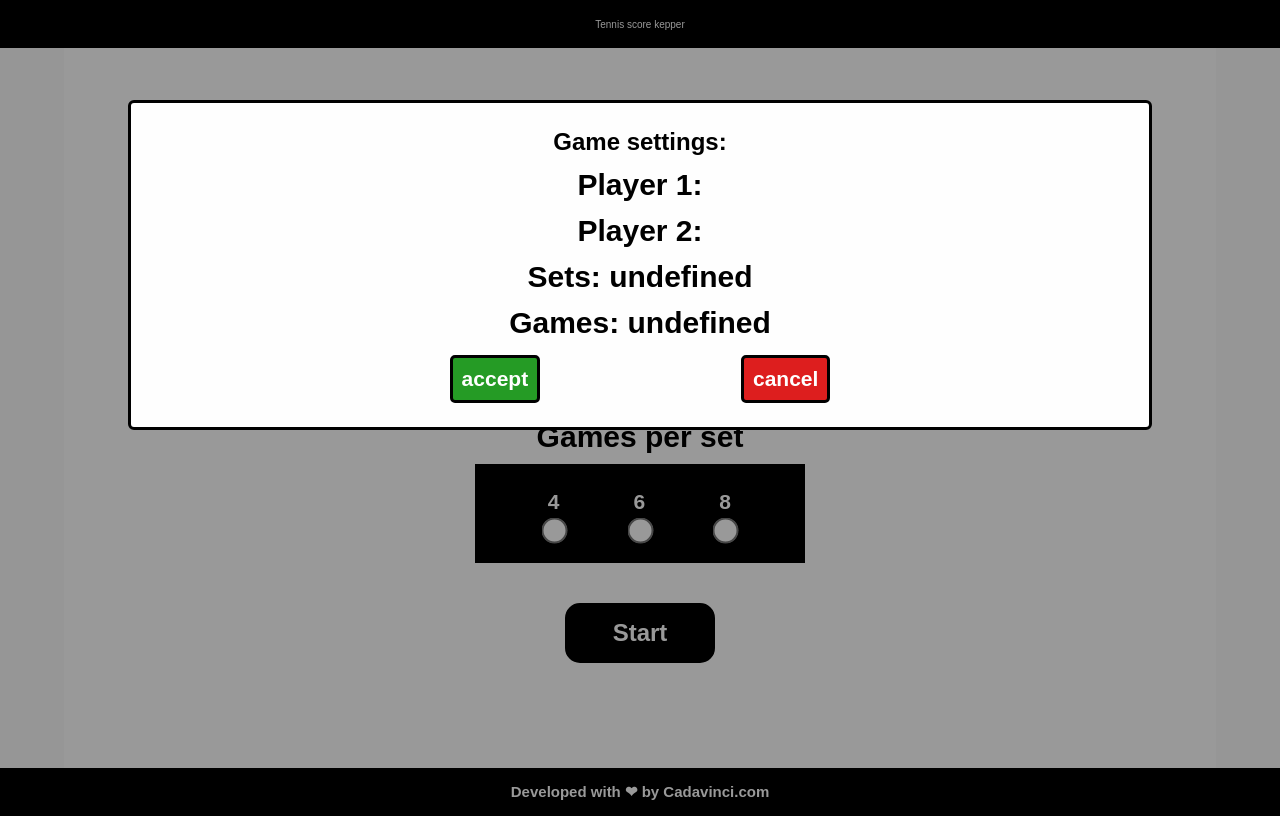
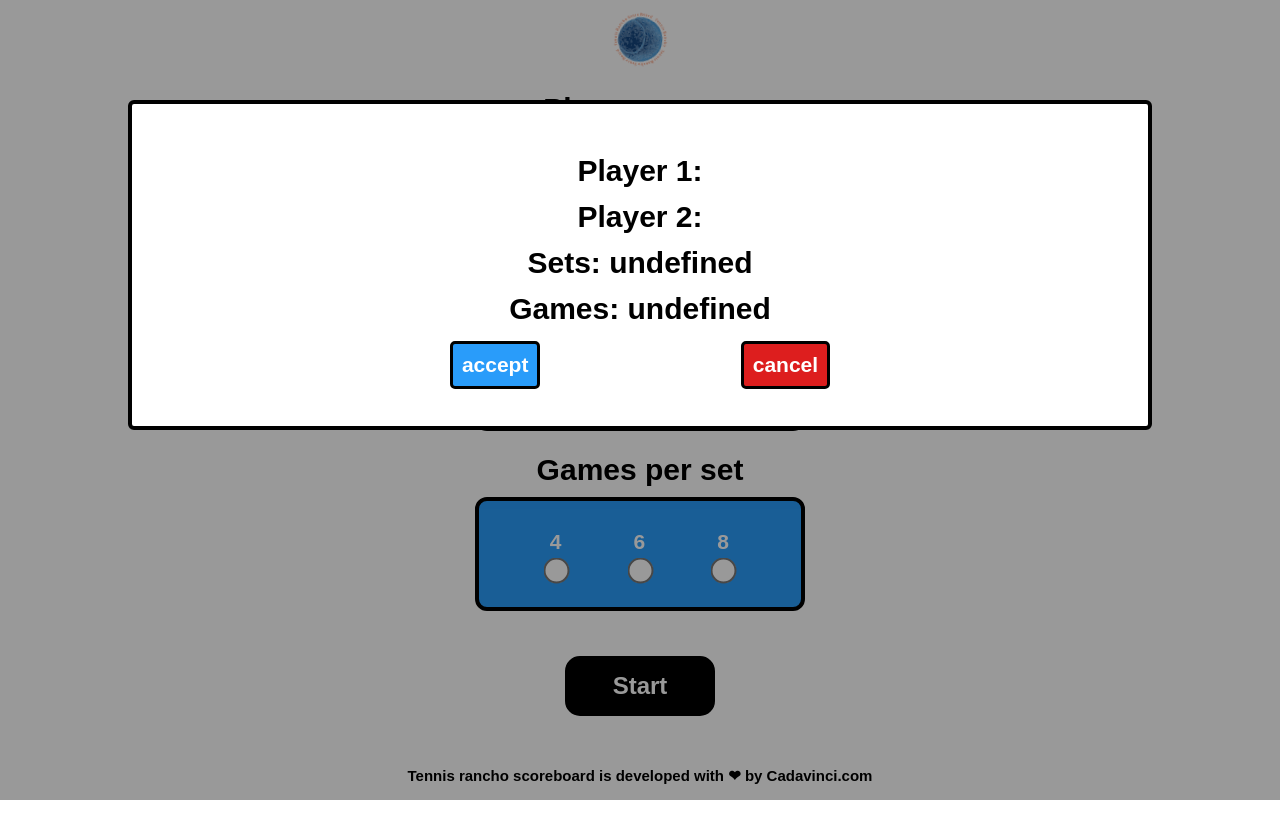
Before and after one commit to cadavincito/Tennis-Score-Keeper, a plain HTML site: page index.html in a window 1280 px wide. Both pictures are taken after a click on the button "Start". Drawn offline with Linux system fonts and the light colour scheme.

Commit message:
a bunch done

```diff
--- a/index.html
+++ b/index.html
@@ -4,24 +4,24 @@
     <meta charset="UTF-8" />
     <meta http-equiv="X-UA-Compatible" content="IE=edge" />
     <meta name="viewport" content="width=device-width, initial-scale=1.0" />
+    <link rel="shortcut icon" href="assets/img/ball-01.svg" type="image/x-icon">
     <link rel="stylesheet" href="indexStyle.css" />
-    <title>Topspin keeper</title>
+    <title>Tennis rancho</title>
   </head>
   <body>
-    <header>Tennis score kepper</header>
+    <header><a href="info.html"><img src="assets/img/tennisrancho-01.svg" alt="tennis ball"></a></header>
     <main>
       <section class="gameSetup">
         <!-- The Modal -->
         <div id="myModal" class="modal">
           <!-- Modal content -->
           <div class="modal-content">
-            <h1 style="font-size: 2.4rem">Game settings:</h1>
             <h2 id="settingP1"></h2>
             <h2 id="settingP2"></h2>
             <h2 id="settingSets"></h2>
             <h2 id="settingGames"></h2>
             <div class="botones">
-              <button  style="background-color: rgb(37, 155, 37)"><a href="app.html" style="text-decoration: none;color:white">accept</a></button>
+              <button  style="background-color: #088dfadc"><a href="app.html" style="text-decoration: none;color:white">accept</a></button>
               <button style="background-color: rgb(221, 30, 30)" id="cancel">
                 cancel
               </button>
@@ -29,14 +29,13 @@
           </div>
         </div>
         <!-- PLAYER NAMES -->
+        <h2>Player names</h2>
         <div class="setting_container">
           <div class="player_names">
-            <label for="name" style="text-align: center">Player 1</label>
-            <input id="p1n" type="text" value="" name="name"  maxlength="9" />
+            <input id="p1n" type="text" value="" name="name"  maxlength="9" placeholder="Player 1 name" />
           </div>
           <div class="player_names">
-            <label for="name" style="text-align: center">Player 2</label>
-            <input id="p2n" type="text" value="" name="name" maxlength="9" />
+            <input id="p2n" type="text" value="" name="name" maxlength="9" placeholder="Player 2 name" />
           </div>
         </div>
         <!-- SETS -->
@@ -78,16 +77,16 @@
 
         <div
           class="start setting_container"
-          style="background-color: transparent"
+          style="background-color: transparent;border:none;"
         >
           <button><a href="#" onclick="getValue()">Start</a></button>
         </div>
       </section>
     </main>
     <footer>
-      <h3>
-        Developed with &#10084; by
-        <a style="text-decoration:none;color:white" href="https://cadavinci.com" target="_blank">Cadavinci.com</a>
+      <h3 style="text-align: center;">
+        Tennis rancho scoreboard is developed with &#10084; by
+        <a  href="https://cadavinci.com" target="_blank">Cadavinci.com</a>
       </h3>
     </footer>
     <script>
--- a/indexStyle.css
+++ b/indexStyle.css
@@ -7,12 +7,12 @@
 html {
   font-size: 62.5%;
   font-family: Arial, Helvetica, sans-serif;
+  background-color:white;
 }
 
 header {
-  height: 6vh;
+  height: 10vh;
   width: auto;
-  background: rgb(0, 0, 0);
   display: flex;
   flex-direction: column;
   justify-content: center;
@@ -20,18 +20,33 @@ header {
   color: white;
 }
 
+header a img{
+  width: 81px;
+  animation: rotation 15s infinite linear;
+}
+/* animation for the logo */
+@keyframes rotation {
+  from {
+    transform: rotate(0deg);
+  }
+  to {
+    transform: rotate(359deg);
+  }
+}
+
 label, input{
   display: block;
 }
 
 main {
-  height: 90vh;
-  width: auto;
+  height: 84vh;
+  width: 100%;
   background: rgb(250, 250, 250);
   display: flex;
   flex-direction: column;
   justify-content: center;
   align-items: center;
+  background-color:white;
 }
 
 .gameSetup{
@@ -44,28 +59,22 @@ main {
   align-items: center;
 }
 .gameSetup .setting_container {
-  background-color: black;
+  background-color: #088dfadc;
+  border-radius: 12px;
   /* Arriba | Derecha | Abajo | Izquierda */
   margin: 1rem 0.5rem;
   width: 330px;
-  height: 99px;
+  height: 180px;
   display: flex;
   justify-content: space-evenly;
-    align-items: center;
-    flex-direction: row;
+  align-items: center;
+  flex-direction: row;
+  border: 4px solid black;
 }
 
 .gameSetup  h2{
   padding-top: 1.2rem;
   font-size: 3rem;
-}
-
-.player_names label{
-  color: rgb(255, 255, 255);
-   text-decoration: none;
-  font-weight: 600;
-  font-size: 2.1rem;
-  margin-bottom: 1rem;
 }
 
 .player_names input{
@@ -74,6 +83,7 @@ main {
   border:3px solid black;
   border-radius: 6px;
   padding: 0 4px;
+  text-align: center;
 }
 
 
@@ -97,6 +107,7 @@ main {
 
 .gameSetup #sets_buttons input{
   transform: scale(2);
+  border:2px solid black;
 }
 
 
@@ -138,8 +149,8 @@ main {
     height: 60px;
     width: 150px;
     border-radius: 15px;
-    background-color: black;
-    border: 2px solid black;
+    background-color: #000000;
+    border: 6px solid black;
 
   }
 
@@ -155,11 +166,16 @@ footer {
   display: flex;
   justify-content: center;
   align-items: center;
-  background-color: rgb(0, 0, 0);
-  color: white;
+  color: rgb(0, 0, 0);
+}
+
+footer a{
+  color: #000000;
+  text-decoration: black;
 }
 
 footer h3 {
+  color: #000000;
   font-family: Arial, Helvetica, sans-serif;
   font-size: 1.5rem;
 }
@@ -181,13 +197,13 @@ footer h3 {
 
 /* Modal Content */
 .modal-content {
-  background-color: #fefefe;
+  background-color: #ffffff;
+  color: rgb(0, 0, 0);
   margin: auto;
   padding: 20px;
-  border: 1px solid #888;
   width: 80%;
   height:330px;
-  border:3px solid black;
+  border:4px solid black;
   border-radius: 6px;
   display: flex;
   justify-content: center;
--- a/style.css
+++ b/style.css
@@ -32,13 +32,13 @@ width: 80%;
 justify-content: space-around;
 align-items: center;
 flex-direction: row;
-background-color: black;
 padding: 12px 6px;
 padding-top: 12px;
+margin-bottom: 9px;
 }
 
 .scorPerGameSection .names h2{
-    color: rgb(255, 255, 255);
+    color: rgb(0, 0, 0);
     font-size: 2.4rem;
     font-weight: 600;
     font-family: Arial, Helvetica, sans-serif;
@@ -56,7 +56,9 @@ padding-top: 12px;
 .gamePoints__container{
     width: 80%;
     height: 80%;
-    background-color: rgb(5, 5, 5);
+    background-color: #088dfadc;
+    border-radius: 12px;
+    border: 4px solid black;
     display: flex;
     justify-content: space-around;
     align-items: center;
@@ -161,8 +163,8 @@ padding-top: 12px;
 .scoreGrid #grid1{
     width: 90%;
     height: 50%;
-    background-color: rgb(255, 255, 255);
-    border: 3px solid black;
+    background-color: #088dfa6c;
+    border: 6px solid black;
     border-bottom: 0px;
     display: flex;
     align-items: center;
@@ -171,7 +173,7 @@ padding-top: 12px;
 }
 
 .scoreGrid #grid1 p,.scoreGrid #grid2 p{
-  font-weight: 600;
+  font-weight: 700;
   font-size: 3rem;
   font-family: Arial, Helvetica, sans-serif;
 }
@@ -179,21 +181,13 @@ padding-top: 12px;
 .scoreGrid #grid2{
     width: 90%;
     height: 50%;
-    background-color: rgb(218, 218, 218);
-    border: 3px solid black;
+    background-color: #088dfa6c;
+    border: 6px solid black;
     display: flex;
     align-items: center;
     justify-content: space-evenly;
     flex-direction: row;
 }
-
-
-  /*SCORE GRID*/
-
-
-
-
-
 
   footer {
     height: 6vh;
@@ -208,3 +202,55 @@ padding-top: 12px;
     font-family: Arial, Helvetica, sans-serif;
     font-size: 1.5rem;
   }
+
+  /* MODAL STUFF */
+  /* The Modal (background) */
+.modal {
+    display: none; /* Hidden by default */
+    position: fixed; /* Stay in place */
+    z-index: 1; /* Sit on top */
+    padding-top: 100px; /* Location of the box */
+    left: 0;
+    top: 0;
+    width: 100%; /* Full width */
+    height: 100%; /* Full height */
+    overflow: auto; /* Enable scroll if needed */
+    background-color: rgb(0,0,0); /* Fallback color */
+    background-color: rgba(0,0,0,0.4); /* Black w/ opacity */
+  }
+
+  /* Modal Content */
+  .modal-content {
+    background-color: #fefefe;
+    margin: auto;
+    padding: 20px;
+    border: 1px solid #888;
+    width: 80%;
+    height:330px;
+    border:3px solid black;
+    border-radius: 6px;
+    display: flex;
+    justify-content: center;
+    align-items: center;
+    flex-direction: column;
+  }
+
+  .modal-content .botones{
+    width: 80%;
+    height: auto;
+    margin-top: 15px;
+    display: flex;
+    align-items: center;
+    justify-content: space-evenly;
+    flex-direction: row;
+  }
+
+  .modal-content .botones button{
+   font-weight: 600;
+   font-size: 2.1rem;
+   padding:9px;
+   color: white;
+   border-radius: 5px;
+   border: 3px solid black;
+   cursor: pointer;
+  }
```
Also changed, not shown: app.html (+20 -1 lines), logic.js (+20 -0 lines), assets/img/ball-01-01.svg (added), assets/img/ball-01.svg (added), assets/img/ballcita-01.svg (added), assets/img/tennisrancho-01.png (added), assets/img/tennisrancho-01.svg (added).
